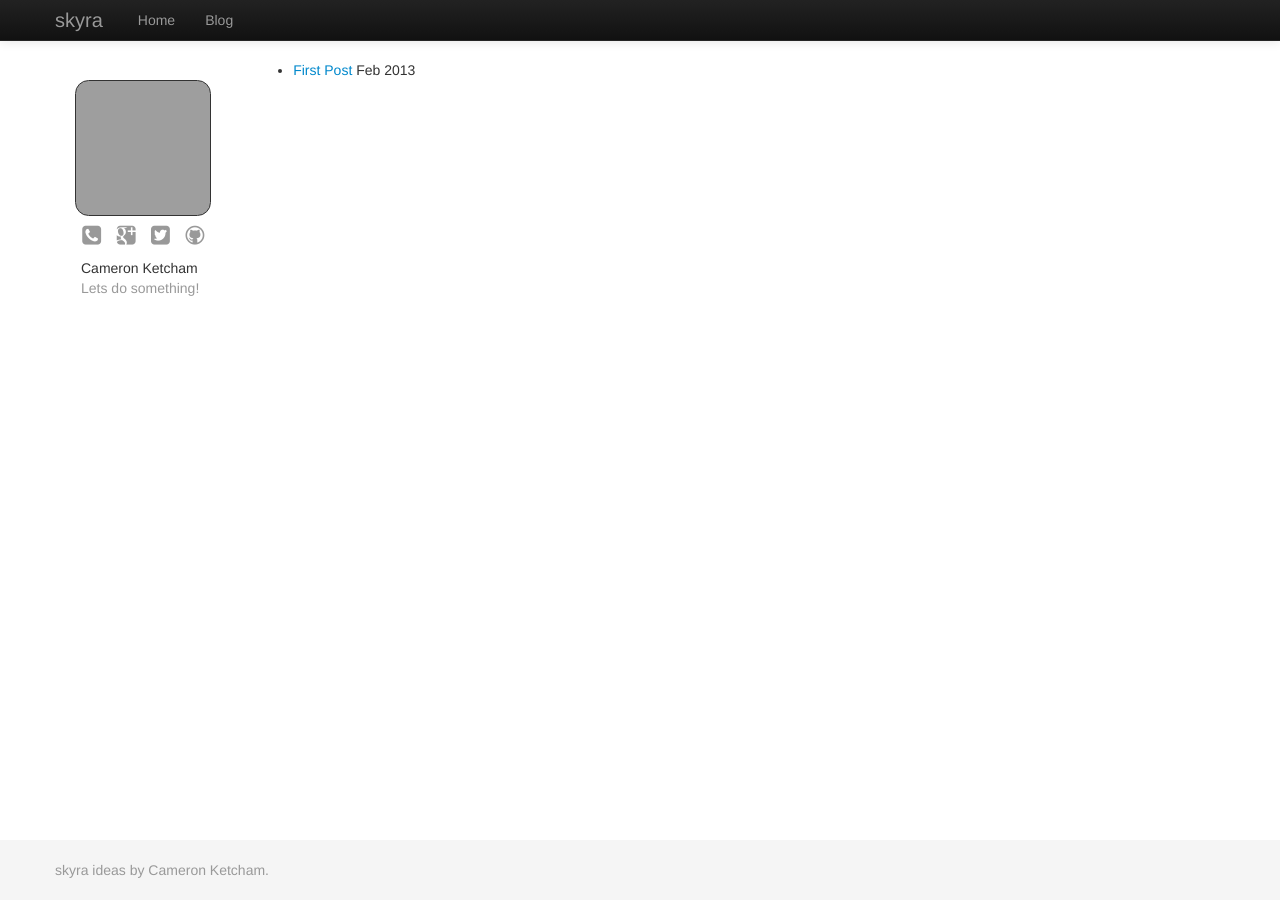
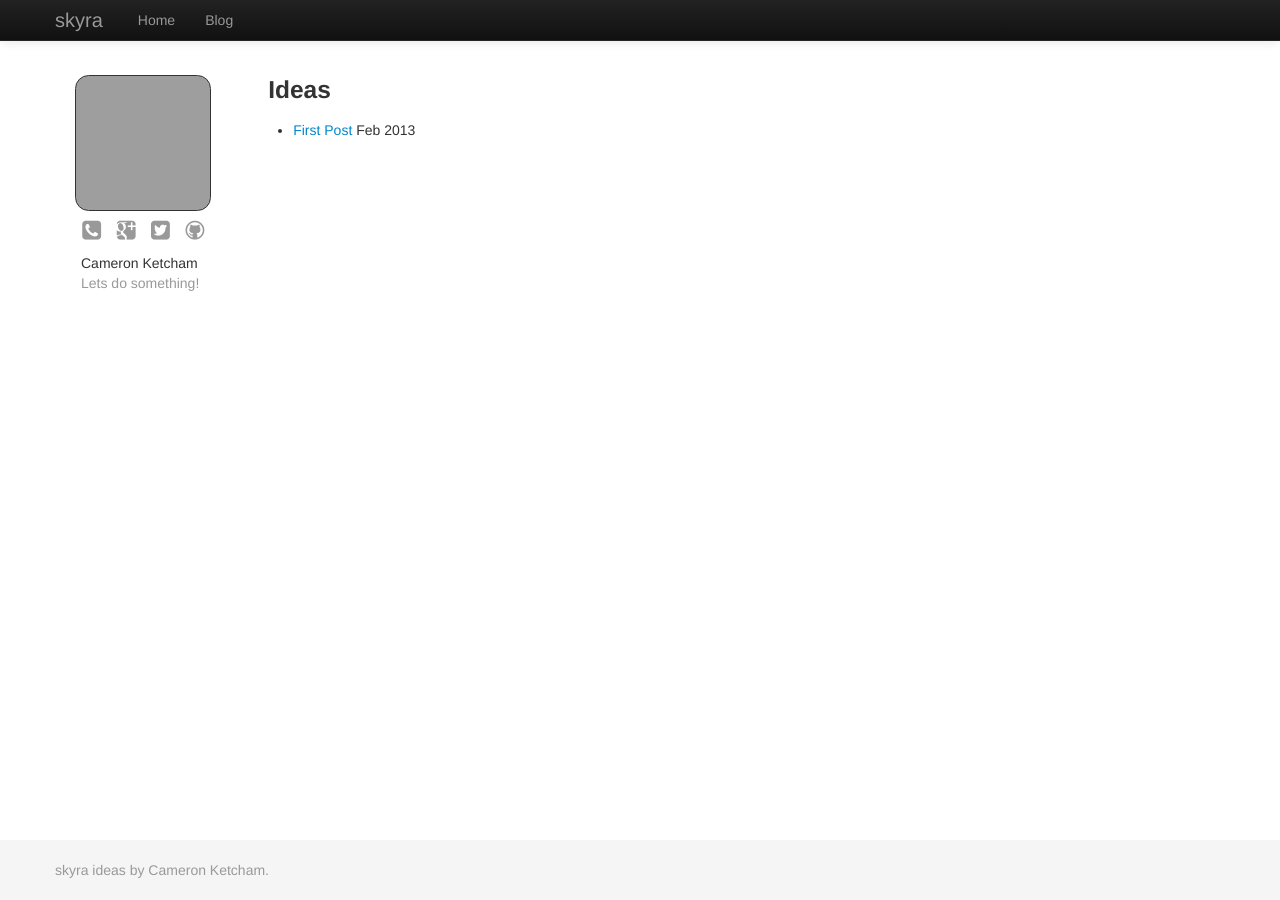
Before and after one commit to skyra/skyra.github.com, a Jekyll site: the page built from blog/index.html, in a window 1280 px wide. Built offline with Jekyll 4.4.1, drawn with Linux system fonts in a browser that asks for light colours; grey boxes are pictures that could not be loaded.

Commit message:
changed header sizes and padding on avatar

```diff
--- a/_layouts/post.html
+++ b/_layouts/post.html
@@ -5,7 +5,7 @@
 
 <article id="article-content">
   <header id="article-header">
-    <h1>{{ page.title }}</h1>
+    <h2>{{ page.title }}</h2>
   </header>
 
   <div id="date-header">
--- a/blog/index.html
+++ b/blog/index.html
@@ -2,6 +2,8 @@
 layout: default
 title: skyra
 ---
+
+<h3>Ideas</h3>
 
 <ul id="posts" class="twelve columns offset-by-four">
   {% for post in site.posts %}
--- a/css/layout.css
+++ b/css/layout.css
@@ -7,7 +7,7 @@
   border-radius: 10%;
   margin-bottom: 8px;
   border: 1px solid #333;
-  margin-top: 20px;
+  margin-top: 15px;
 }
 
 #social, #me {
```
